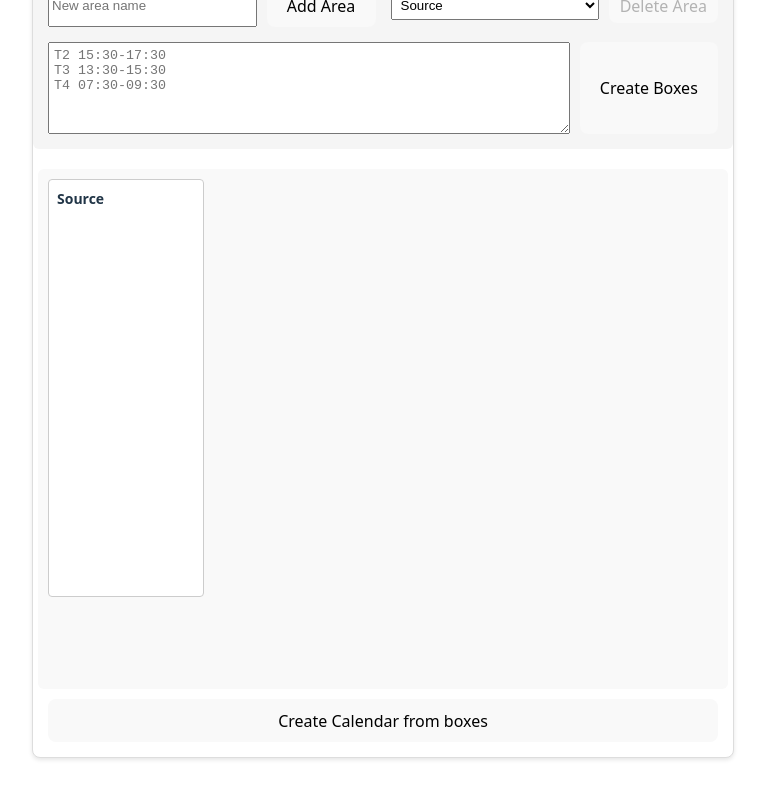
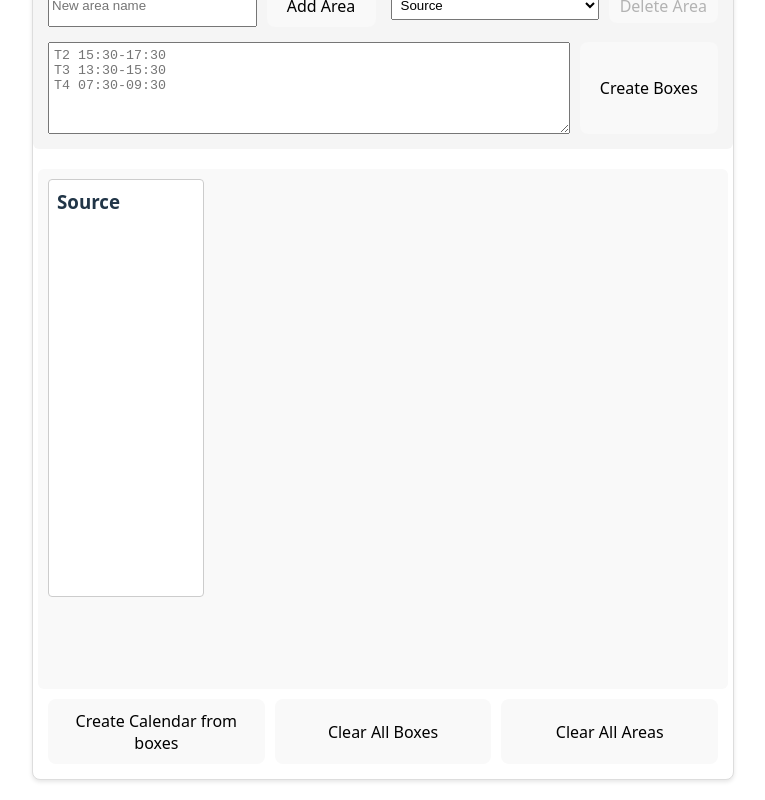
Before and after one commit to khuongduy354/timetable-scanner, a React (Vite) app: page / in a window 1280 px wide. Shown: the part 421-1221 px from the top of the page, without its empty margins (258-1023 px from the left). Before the commit the page ends 1199 px from the top, so only its background shows below. Built offline with nearby package versions, Linux system fonts and the light colour scheme.

Commit message:
feat: delete areas UI

```diff
--- a/src/App.tsx
+++ b/src/App.tsx
@@ -124,6 +124,16 @@ function AppContent() {
     return calendar;
   };
 
+  const clearDragDrop = () => {
+    if (!dragDropRef.current) return;
+    setAreas((prev) => prev.map((area) => ({ ...area, boxes: [] })));
+  };
+
+  const clearAllAreas = () => {
+    if (!dragDropRef.current) return;
+    setAreas([]);
+  };
+
   return (
     <div
       style={{
@@ -242,12 +252,17 @@ function AppContent() {
             </div>
             <div style={{ padding: "15px" }}>
               <DragDrop ref={dragDropRef} />
-              <button
-                onClick={generateCalendar}
-                style={{ width: "100%", marginTop: "10px" }}
-              >
-                Create Calendar from boxes
-              </button>
+              <div style={{ display: "flex", gap: "10px", marginTop: "10px" }}>
+                <button onClick={generateCalendar} style={{ flex: 1 }}>
+                  Create Calendar from boxes
+                </button>
+                <button onClick={clearDragDrop} style={{ flex: 1 }}>
+                  Clear All Boxes
+                </button>
+                <button onClick={clearAllAreas} style={{ flex: 1 }}>
+                  Clear All Areas
+                </button>
+              </div>
             </div>
           </div>
         )}
--- a/src/components/DragDrop/DropArea.tsx
+++ b/src/components/DragDrop/DropArea.tsx
@@ -7,9 +7,16 @@ interface DropAreaProps {
   onDrop: (item: Box, targetAreaId: string) => void;
   onDelete: (boxId: string) => void;
   onEdit: (boxId: string, newContent: any) => void;
+  onAreaDelete?: (areaId: string) => void;
 }
 
-export function DropArea({ area, onDrop, onDelete, onEdit }: DropAreaProps) {
+export function DropArea({
+  area,
+  onDrop,
+  onDelete,
+  onEdit,
+  onAreaDelete,
+}: DropAreaProps) {
   const [{ isOver }, drop] = useDrop(() => ({
     accept: "box",
     drop: (item: Box) => {
@@ -33,7 +40,30 @@ export function DropArea({ area, onDrop, onDelete, onEdit }: DropAreaProps) {
         overflowY: "auto",
       }}
     >
-      <h3 style={{ margin: "0 0 8px 0", fontSize: "14px" }}>{area.id}</h3>
+      <div
+        style={{
+          display: "flex",
+          justifyContent: "space-between",
+          alignItems: "center",
+          marginBottom: "10px",
+        }}
+      >
+        <h3 style={{ margin: 0 }}>{area.id}</h3>
+        {area.id !== "Source" && onAreaDelete && (
+          <button
+            onClick={() => onAreaDelete(area.id)}
+            style={{
+              border: "none",
+              background: "none",
+              cursor: "pointer",
+              fontSize: "16px",
+              padding: "5px",
+            }}
+          >
+            ×
+          </button>
+        )}
+      </div>
       <div style={{ display: "flex", flexDirection: "column", gap: "8px" }}>
         {area.boxes.map((box) => (
           <DraggableBox
--- a/src/components/DragDrop/index.tsx
+++ b/src/components/DragDrop/index.tsx
@@ -146,14 +146,8 @@ const DragDrop = forwardRef<DragDropHandle>((_, ref) => {
   };
 
   const handleDeleteArea = (areaId: string) => {
-    // Prevent deletion of Source area
     if (areaId === "Source") return;
-
     setAreas((prevAreas) => prevAreas.filter((area) => area.id !== areaId));
-    // Reset selection to Source if deleted area was selected
-    if (selectedAreaId === areaId) {
-      setSelectedAreaId("Source");
-    }
   };
 
   useImperativeHandle(ref, () => ({
@@ -278,6 +272,7 @@ const DragDrop = forwardRef<DragDropHandle>((_, ref) => {
               onDrop={handleDrop}
               onDelete={handleDeleteBox}
               onEdit={handleEditBox}
+              onAreaDelete={handleDeleteArea}
             />
           ))}
         </div>
```
